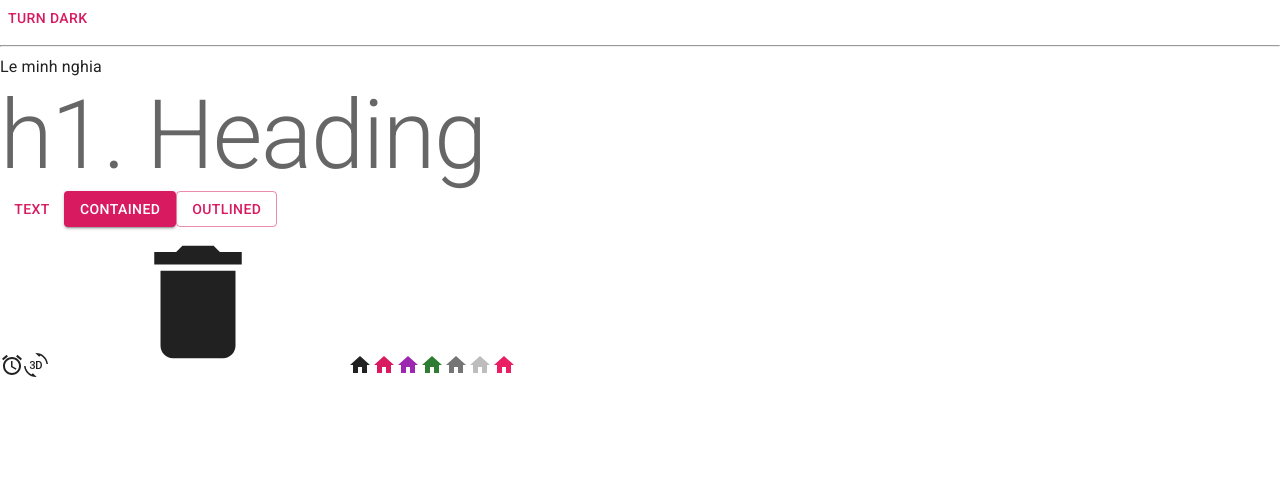
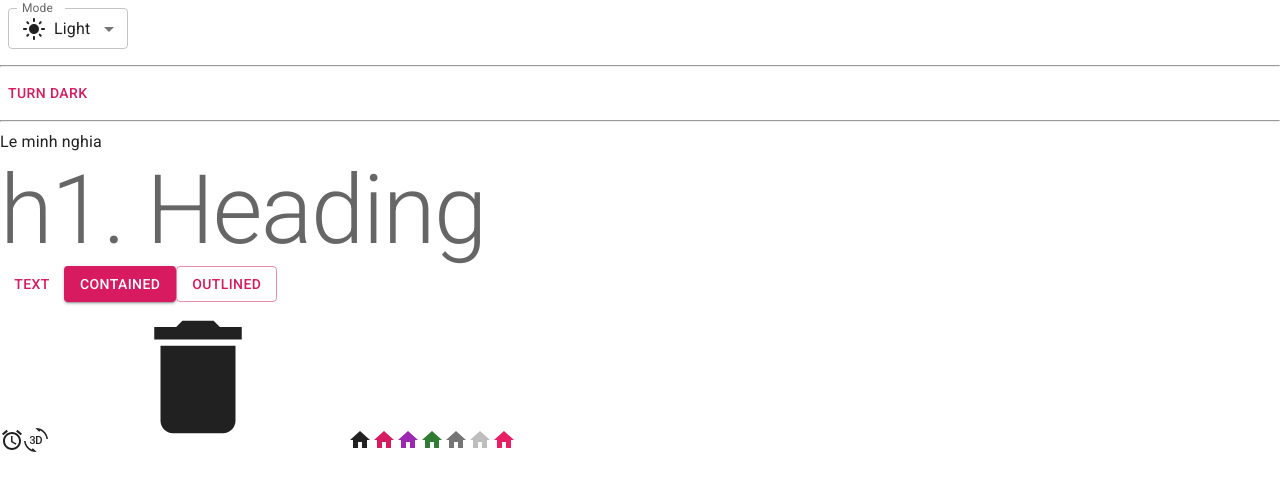
Before and after one commit to minhnghia2k3/trello_web, a React (Vite) app: page / in a window 1280 px wide. Shown: the top 490 px of the page. Built offline with nearby package versions, Linux system fonts and the light colour scheme.

Commit message:
Add Select Dark-Light-System

```diff
--- a/src/App.jsx
+++ b/src/App.jsx
@@ -1,4 +1,4 @@
-// import { useState } from 'react'
+// import * as React from 'react'
 import Button from '@mui/material/Button'
 import { AccessAlarm, ThreeDRotation } from '@mui/icons-material'
 import DeleteIcon from '@mui/icons-material/Delete'
@@ -6,6 +6,56 @@
 import { pink } from '@mui/material/colors'
 import Typography from '@mui/material/Typography'
 import { useColorScheme } from '@mui/material/styles'
+import useMediaQuery from '@mui/material/useMediaQuery'
+
+import InputLabel from '@mui/material/InputLabel'
+import MenuItem from '@mui/material/MenuItem'
+import FormControl from '@mui/material/FormControl'
+import Select from '@mui/material/Select'
+
+import Box from '@mui/material/Box'
+
+import LightModeIcon from '@mui/icons-material/LightMode'
+import DarkModeIcon from '@mui/icons-material/DarkMode'
+import SettingsBrightnessIcon from '@mui/icons-material/SettingsBrightness'
+
+function ModeSelect() {
+  const { mode, setMode } = useColorScheme()
+
+  const handleChange = (event) => {
+    const selectedMode = event.target.value
+    setMode(selectedMode) // Set mode into localStorage
+  }
+
+  return (
+    <FormControl sx={{ m: 1, minWidth: 120 }} size="small">
+      <InputLabel id="label-select-theme">Mode</InputLabel>
+      <Select
+        labelId="label-select-theme"
+        id="select-theme"
+        value={mode}
+        label="Theme"
+        onChange={handleChange}
+      >
+        <MenuItem value='light'>
+          <Box sx={{ display: 'flex', alignItems: 'center', gap: 1 }}>
+            <LightModeIcon fontsize='small' /> Light
+          </Box>
+        </MenuItem>
+        <MenuItem value='dark'>
+          <Box sx={{ display: 'flex', alignItems: 'center', gap: 1 }}>
+            <DarkModeIcon fontsize='small' /> Dark
+          </Box>
+        </MenuItem>
+        <MenuItem value='system'>
+          <Box sx={{ display: 'flex', alignItems: 'center', gap: 1 }}>
+            <SettingsBrightnessIcon fontsize='small' /> System
+          </Box>
+        </MenuItem>
+      </Select>
+    </FormControl>
+  )
+}
 
 function ModeToggle() {
   const { mode, setMode } = useColorScheme()
@@ -19,8 +69,14 @@
 }
 
 function App() {
+  // const prefersDarkMode = useMediaQuery('(prefers-color-scheme: dark)') // get system theme => if dark => return true
+  // const prefersLightMode = useMediaQuery('(prefers-color-scheme: light)')
+
+
   return (
     <>
+      <ModeSelect />
+      <hr />
       <ModeToggle />
 
       <hr />
```
